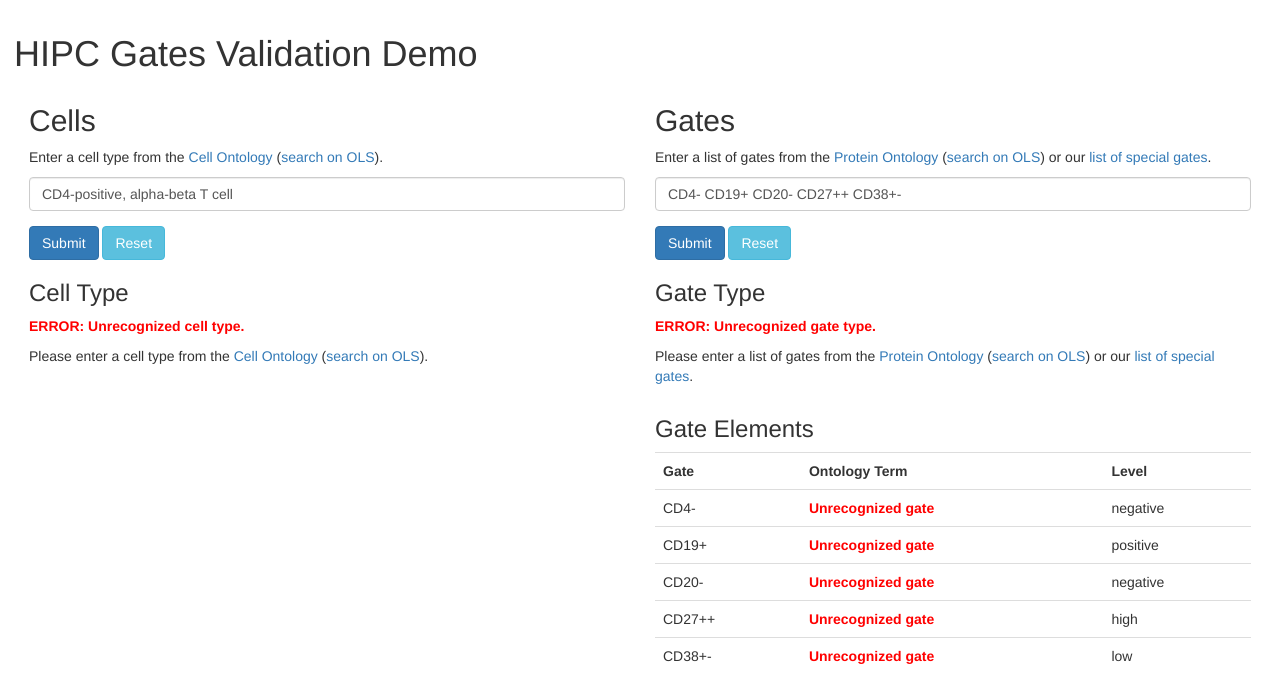
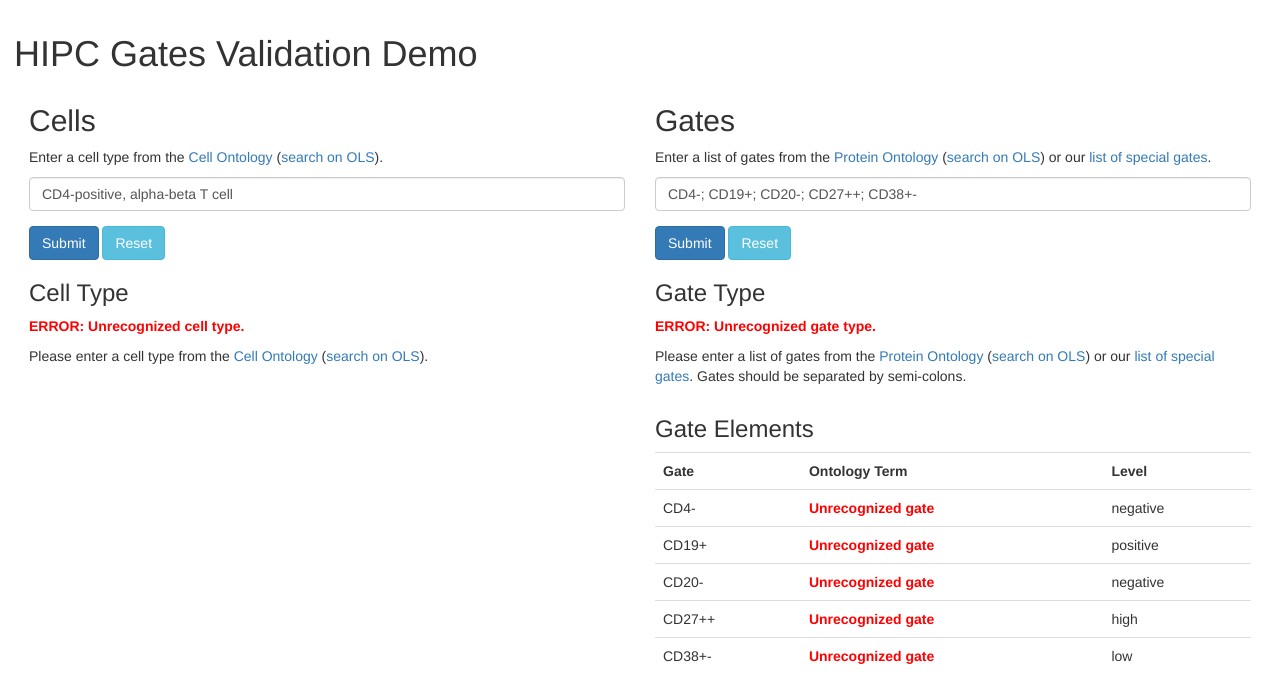
Before and after one commit to jamesaoverton/cell-name-and-marker-validator, a Flask app: page / in a window 1280 px wide. Shown: the top 673 px of the page. Run offline with Flask 2, Linux system fonts and the light colour scheme; parts of the project's set-up code (start-up, migrations or seed data) failed here and were passed over; some libraries are stand-ins or nearby versions.

Commit message:
Split with semi-colons

```diff
--- a/src/server.py
+++ b/src/server.py
@@ -66,7 +66,7 @@ def my_app():
   if 'cells' in request.args:
     cells_field = request.args['cells'].strip()
 
-  gates_field = 'CD4- CD19+ CD20- CD27++ CD38+-'
+  gates_field = 'CD4-; CD19+; CD20-; CD27++; CD38+-'
   if 'gates' in request.args:
     gates_field = request.args['gates'].strip()
 
@@ -104,7 +104,7 @@ def my_app():
         gate['level_name'] = level_names[iri_levels[gate['level']]]
       cell_results.append(gate)
 
-  gate_strings = re.findall('\w+[\+\~\-]*', gates_field)
+  gate_strings = re.split(r';\s*', gates_field)
   gate_errors = False
   for gate_string in gate_strings:
     for suffix in suffixes.keys():
--- a/src/templates/index.html
+++ b/src/templates/index.html
@@ -79,12 +79,13 @@ form {
               from the <a href="https://pir.georgetown.edu/pro/">Protein Ontology</a>
               (<a href="https://www.ebi.ac.uk/ols/ontologies/pr">search on OLS</a>)
               or our <a href="https://docs.google.com/spreadsheets/d/1jCieXeH_T83d0K3n_3W8QFiCrN4AASw5FlP0nezPhOI/edit?usp=sharing">list of special gates</a>.
+              Gates should be separated by semi-colons.
             </p>
           {% else %}
             <p>
             {% for result in gate_results %}
             {% if result.kind_recognized %}
-            <a href="{{ result.kind }}">{{ result.gate }}</a>
+            <a href="{{ result.kind }}">{{ result.gate }}</a>{% if not loop.last %};{% endif %}
             {% endif %}
             {% endfor %}
             </p>
```
